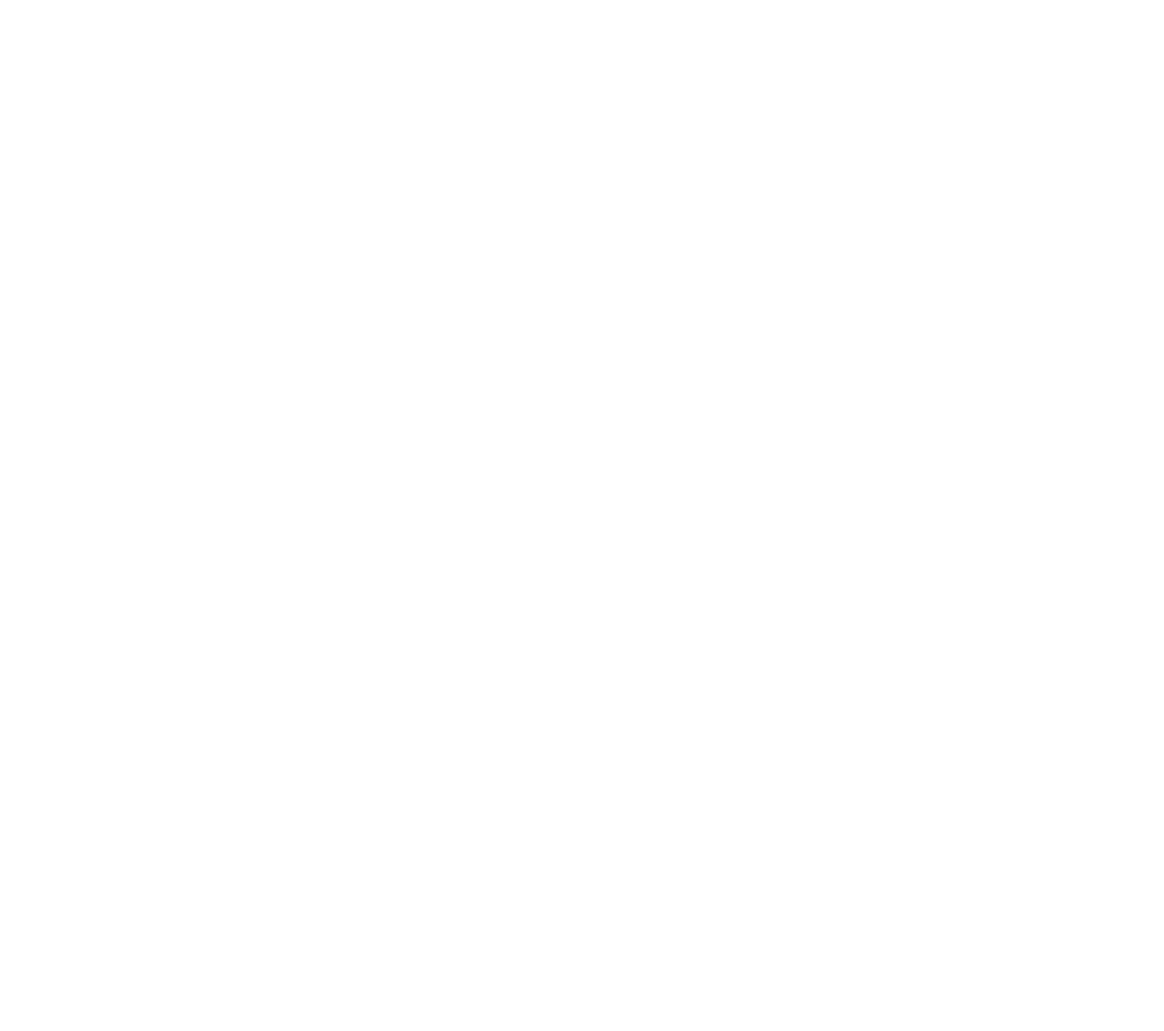
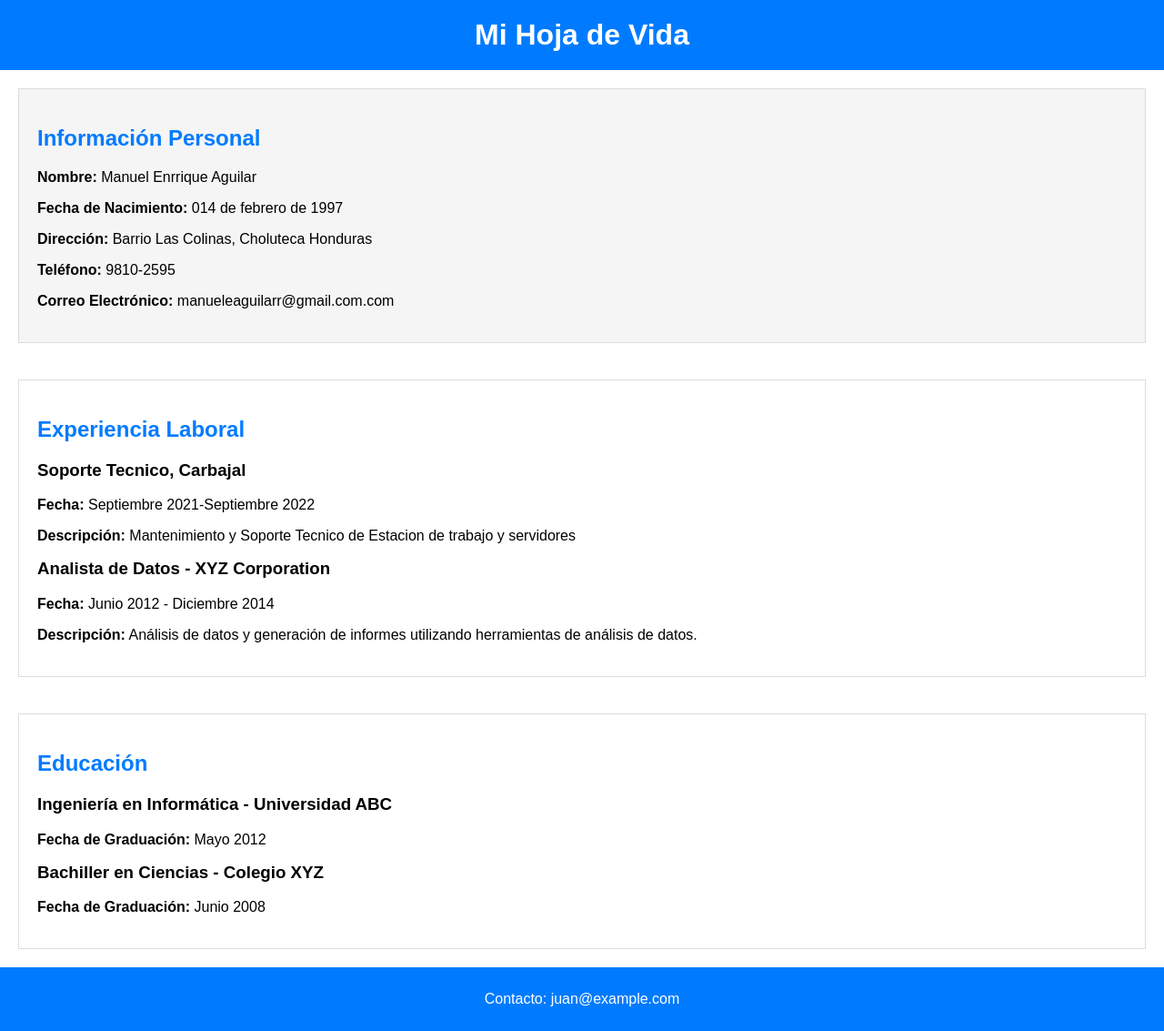
Before and after one commit to ManuelAguilar04/Ada-School, a plain HTML site: page Cv-Css/cv.html in a window 1280 px wide. Shown: the whole page at 91% size. Before the commit the page ends 800 px from the top, so only its background shows below. Drawn offline with Linux system fonts and the light colour scheme.

```diff
--- a/Cv-Css/cv.html
+++ b/Cv-Css/cv.html
@@ -1,16 +1,43 @@
 <!DOCTYPE html>
-<html lang="en">
+<html lang="es">
 <head>
     <meta charset="UTF-8">
     <meta name="viewport" content="width=device-width, initial-scale=1.0">
-    <title>Curriculum Vitae</title>
+    <link rel="stylesheet" href="styles.css">
+    <title>Mi Hoja de Vida</title>
 </head>
 <body>
-    <div main="main">
-        <div class="left">
-            <br>
-            <div class="profile-img"><img src="image/foto.png" alt=""></div>
-        </div>
-    </div>
+    <header>
+        <h1>Mi Hoja de Vida</h1>
+    </header>
+    <section class="informacion-personal">
+        <h2>Información Personal</h2>
+        <p><strong>Nombre:</strong> Manuel Enrrique Aguilar</p>
+        <p><strong>Fecha de Nacimiento:</strong> 014 de febrero de 1997</p>
+        <p><strong>Dirección:</strong> Barrio Las Colinas, Choluteca Honduras</p>
+        <p><strong>Teléfono:</strong> 9810-2595</p>
+        <p><strong>Correo Electrónico:</strong> manueleaguilarr@gmail.com.com</p>
+    </section>
+    <section class="experiencia-laboral">
+        <h2>Experiencia Laboral</h2>
+        <h3>Soporte Tecnico, Carbajal</h3>
+        <p><strong>Fecha:</strong> Septiembre 2021-Septiembre 2022</p>
+        <p><strong>Descripción:</strong> Mantenimiento y Soporte Tecnico de Estacion de trabajo y servidores</p>
+
+        <h3>Analista de Datos - XYZ Corporation</h3>
+        <p><strong>Fecha:</strong> Junio 2012 - Diciembre 2014</p>
+        <p><strong>Descripción:</strong> Análisis de datos y generación de informes utilizando herramientas de análisis de datos.</p>
+    </section>
+    <section class="educacion">
+        <h2>Educación</h2>
+        <h3>Ingeniería en Informática - Universidad ABC</h3>
+        <p><strong>Fecha de Graduación:</strong> Mayo 2012</p>
+
+        <h3>Bachiller en Ciencias - Colegio XYZ</h3>
+        <p><strong>Fecha de Graduación:</strong> Junio 2008</p>
+    </section>
+    <footer>
+        <p>Contacto: juan@example.com</p>
+    </footer>
 </body>
 </html>
--- /dev/null
+++ b/Cv-Css/styles.css
@@ -0,0 +1,48 @@
+/* Estilos globales */
+body {
+    font-family: Arial, sans-serif;
+    margin: 0;
+    padding: 0;
+}
+
+header {
+    background-color: #007BFF;
+    color: white;
+    text-align: center;
+    padding: 20px;
+}
+
+h1 {
+    margin: 0;
+}
+
+section {
+    margin: 20px;
+    padding: 20px;
+    border: 1px solid #ddd;
+}
+
+h2 {
+    color: #007BFF;
+}
+
+h3 {
+    margin-top: 0;
+}
+
+/* Estilos específicos */
+.informacion-personal {
+    background-color: #f5f5f5;
+}
+
+.experiencia-laboral,
+.educacion {
+    margin-top: 40px;
+}
+
+footer {
+    text-align: center;
+    background-color: #007BFF;
+    color: white;
+    padding: 10px;
+}
--- /dev/null
+++ b/Java/practicaJava.js
@@ -0,0 +1,6 @@
+let numero1 = 1
+let numero2 = 2
+
+if(numero1 < numero2) {
+    console.log("el numero mayor es" + numero2)
+}
```
Also changed, not shown: Java/contac-list.js (added, +38 -0 lines).
